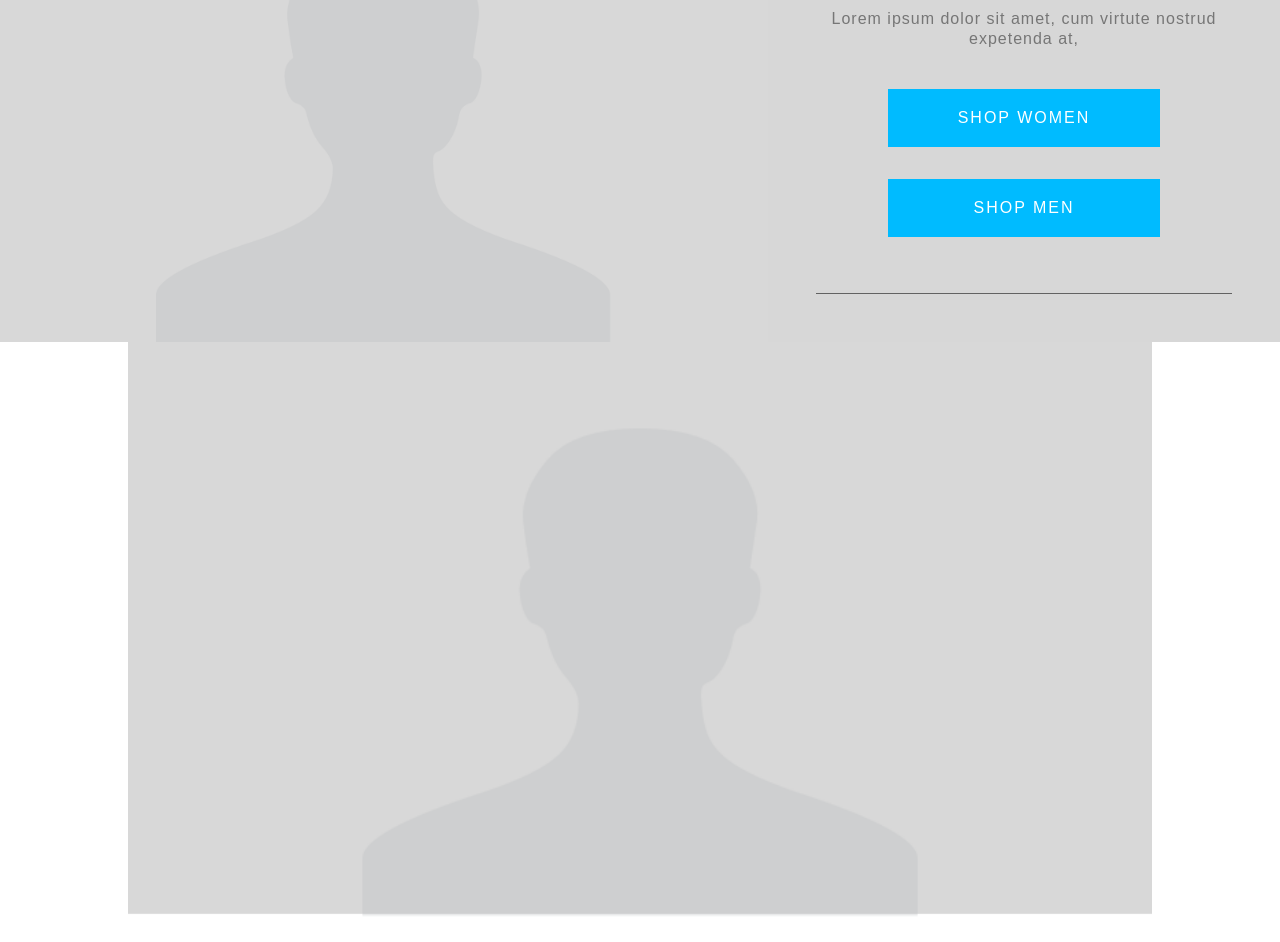
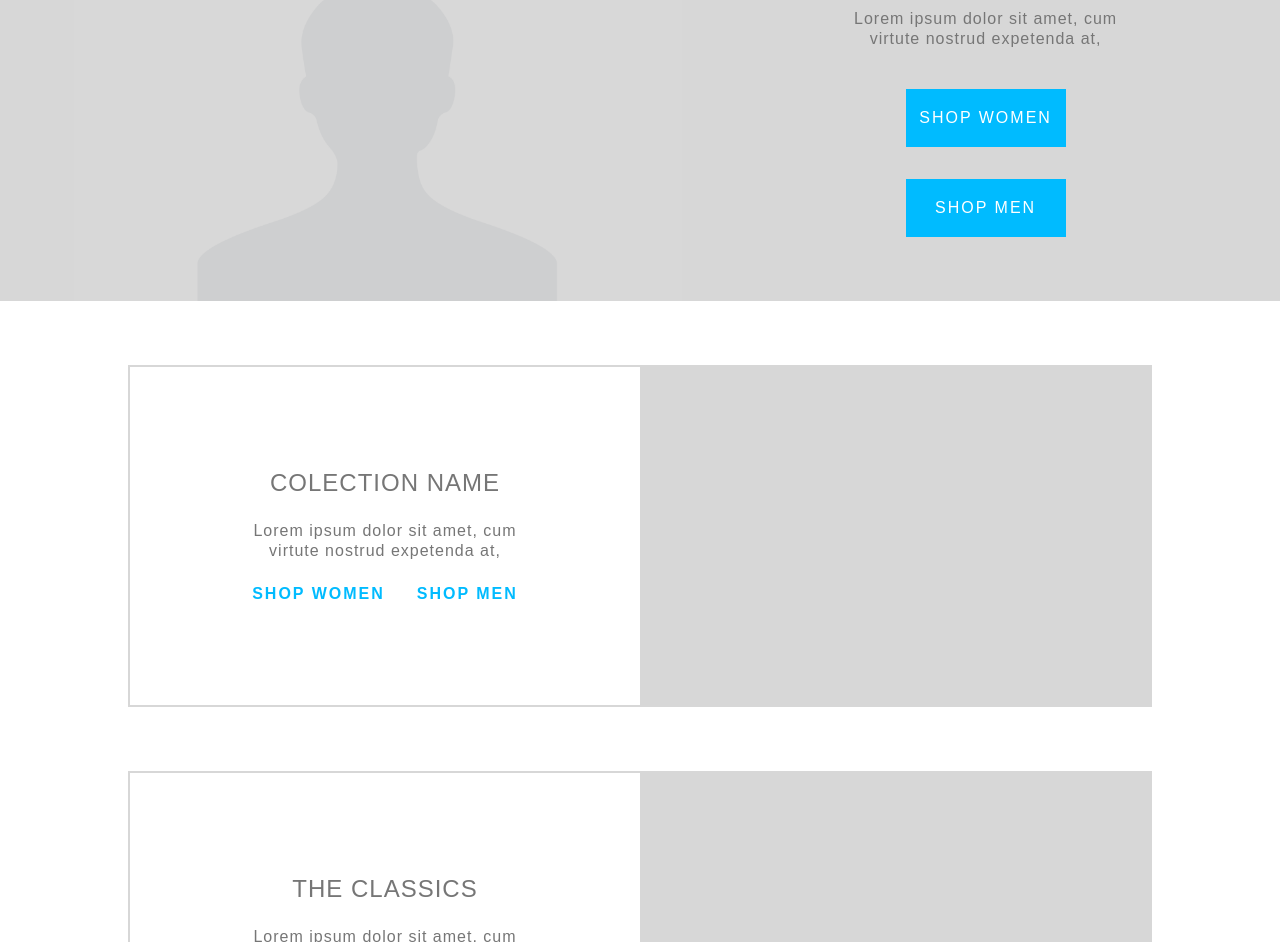
Before and after one commit to SkyNhiNguyen/week08, a website: page src/index.html in a window 1280 px wide. Shown: the part 252-1194 px from the top of the page. Drawn offline with nearby package versions, Linux system fonts and the light colour scheme; files that its build step writes are made by us from their sources.

Commit message:
#section01

```diff
--- a/src/scss/style.scss
+++ b/src/scss/style.scss
@@ -96,20 +96,17 @@
 .button-01 {
   ul {
     display: flex;
-    justify-content: space-around;
+    justify-content: center;
     flex-flow: row wrap;
   }
 
-  li {
-    margin: 1rem 0;
+  a {
+    margin: 1rem;
     display: flex;
-  }
-
-  a {
     width: 17rem;
     padding: 1.25rem 4rem;
+    justify-content: center;
     background: $links;
-    text-align: center;
     font-size: 1rem;
     color: #fff;
     letter-spacing: 2px;
@@ -127,13 +124,10 @@
     justify-content: center;
   }
 
-  li {
-    margin: 1rem;
-  }
-
   a {
     font-weight: bold;
     font-size: 1rem;
+    margin: 1rem;
     color: $links;
     letter-spacing: 2px;
   }
@@ -216,19 +210,17 @@
   display: flex;
   justify-content: center;
   flex-flow: row nowrap;
+  margin: 2rem;
 
   ul {
     display: flex;
-    justify-content: space-around;
-  }
-
-  li {
-    margin: 1rem;
+    justify-content: center;
   }
 
   a {
     text-transform: capitalize;
     color: $links;
+    margin: 1rem;
   }
 
   img {
@@ -296,11 +288,6 @@
       width: 100%;
     }
 
-    li {
-      display: flex;
-      justify-content: space-around;
-    }
-
     a {
       color: $links;
       text-align: right;
@@ -309,15 +296,61 @@
 
   .section1 {
     display: flex;
+    justify-content: flex-start;
     width: 100%;
     flex-flow: row nowrap;
     background: $light-gray;
+    padding-right: 5%;
 
     img {
       display: flex;
-      width: 60%;
+      width: 50%;
       margin: auto;
       margin-bottom: 0;
     }
   }
+
+  .header {
+    border-bottom: 0;
+    padding-bottom: 0;
+    align-self: center;
+    width: 30%;
+
+    p {
+      margin: 0 2rem;
+    }
+  }
+
+  .button-01 {
+    ul {
+      justify-content: center;
+    }
+
+    a {
+      width: 10rem;
+      padding: 1.25rem 0;
+    }
+  }
+
+  .section2 {
+    display: flex;
+    margin: 5% 10%;
+    background: $light-gray;
+    border: 2px solid $light-gray;
+
+    img {
+      display: none;
+    }
+
+    article {
+      width: 50%;
+      background: #fff;
+      margin: 0;
+      padding: 10%;
+    }
+
+    .classic {
+      justify-content: flex-end;
+    }
+  }
 }
```
